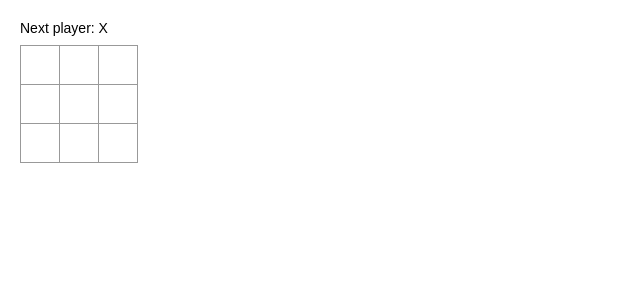
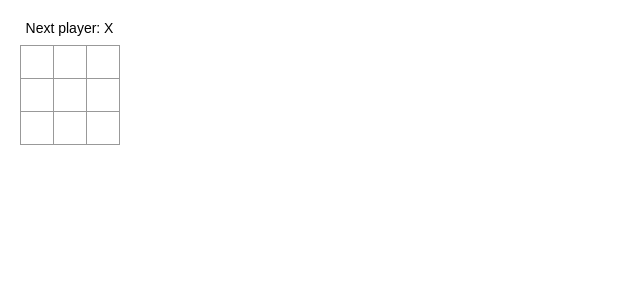
Before and after one commit to NickHerrig/react-playground, a React (Create React App) app in the folder tic-tac-toe/: page / in a window 1280 px wide. Shown: the top 300 px of the page, without its empty margins (0-640 px from the left). Built offline with nearby package versions, Linux system fonts and the light colour scheme.

Commit message:
Move Game to components folder, change class components to function components

```diff
--- a/tic-tac-toe/src/App.js
+++ b/tic-tac-toe/src/App.js
@@ -1,23 +1,11 @@
 import logo from './logo.svg';
 import './App.css';
+import { Game }  from './components/Game'
 
 function App() {
   return (
     <div className="App">
-      <header className="App-header">
-        <img src={logo} className="App-logo" alt="logo" />
-        <p>
-          Edit <code>src/App.js</code> and save to reload.
-        </p>
-        <a
-          className="App-link"
-          href="https://reactjs.org"
-          target="_blank"
-          rel="noopener noreferrer"
-        >
-          Learn React
-        </a>
-      </header>
+      <Game />
     </div>
   );
 }
--- /dev/null
+++ b/tic-tac-toe/src/components/Game.jsx
@@ -0,0 +1,57 @@
+import React, {useState} from 'react'
+import '../index.css'
+
+
+function Square(props) {
+  const  [value, setValue] = useState();
+  return (
+    <button
+    className="square"
+    onClick={ () => setValue('X') }>
+      {value}
+    </button>
+  )
+}
+
+function Board(props) {
+  const renderSquare = (i) => {
+    return <Square value={i} />
+  }
+  const status = 'Next player: X';
+  return (
+
+    <div>
+      <div className="status">{status}</div>
+      <div className="board-row">
+        {renderSquare(0)}
+        {renderSquare(1)}
+        {renderSquare(2)}
+      </div>
+      <div className="board-row">
+        {renderSquare(3)}
+        {renderSquare(4)}
+        {renderSquare(5)}
+      </div>
+      <div className="board-row">
+        {renderSquare(6)}
+        {renderSquare(7)}
+        {renderSquare(8)}
+      </div>
+    </div>
+  )
+}
+
+export function Game(props) {
+  return (
+    <div className="game">
+      <div className="game-board">
+        <Board />
+      </div>
+      <div className="game-info">
+        <div>{/* status */}</div>
+        <ol>{/* TODO */}</ol>
+      </div>
+    </div>
+  )
+
+}
--- a/tic-tac-toe/src/index.css
+++ b/tic-tac-toe/src/index.css
@@ -18,18 +18,18 @@ ol, ul {
 }
 
 .square {
-  background: #ffffff;
+  background: #fff;
   border: 1px solid #999;
   float: left;
   font-size: 24px;
   font-weight: bold;
   line-height: 34px;
-  height: 40px;
+  height: 34px;
   margin-right: -1px;
   margin-top: -1px;
   padding: 0;
   text-align: center;
-  width: 40px;
+  width: 34px;
 }
 
 .square:focus {
--- a/tic-tac-toe/src/index.js
+++ b/tic-tac-toe/src/index.js
@@ -1,67 +1,17 @@
-import React, {useState} from 'react'
-import ReactDOM from 'react-dom/client'
-import './index.css'
+import React from 'react';
+import ReactDOM from 'react-dom/client';
+import './index.css';
+import App from './App';
+import reportWebVitals from './reportWebVitals';
 
+const root = ReactDOM.createRoot(document.getElementById('root'));
+root.render(
+  <React.StrictMode>
+    <App />
+  </React.StrictMode>
+);
 
-function Square(props) {
-  const  [value, setValue] = useState();
-  return (
-    <button
-    className="square"
-    onClick={ () => setValue('X') }>
-      {value}
-    </button>
-  )
-}
-
-class Board extends React.Component {
-  renderSquare(i) {
-    return <Square value={i} />;
-  }
-
-  render() {
-    const status = 'Next player: X';
-
-    return (
-      <div>
-        <div className="status">{status}</div>
-        <div className="board-row">
-          {this.renderSquare(0)}
-          {this.renderSquare(1)}
-          {this.renderSquare(2)}
-        </div>
-        <div className="board-row">
-          {this.renderSquare(3)}
-          {this.renderSquare(4)}
-          {this.renderSquare(6)}
-        </div>
-        <div className="board-row">
-          {this.renderSquare(6)}
-          {this.renderSquare(7)}
-          {this.renderSquare(8)}
-        </div>
-      </div>
-    );
-  }
-}
-
-class Game extends React.Component {
-  render() {
-    return (
-      <div className="game">
-        <div className="game-board">
-          <Board />
-        </div>
-        <div className="game-info">
-          <div>{/* status */}</div>
-          <ol>{/* TODO */}</ol>
-        </div>
-      </div>
-    );
-  }
-}
-
-// ========================================
-
-const root = ReactDOM.createRoot(document.getElementById("root"));
-root.render(<Game />);
+// If you want to start measuring performance in your app, pass a function
+// to log results (for example: reportWebVitals(console.log))
+// or send to an analytics endpoint. Learn more: https://bit.ly/CRA-vitals
+reportWebVitals();
```
Also changed, not shown: 1 other file (tests, documents, lock files or other folders).
